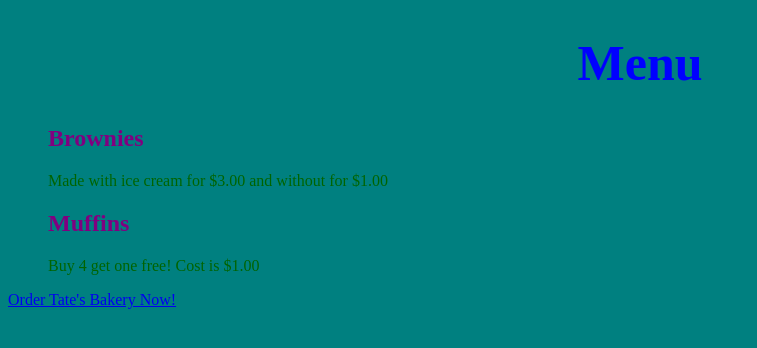
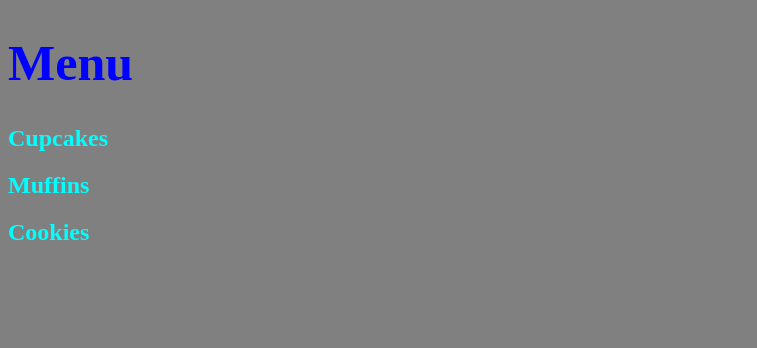
Before and after one commit to tatemitchell/tates-bakery, a website: page public/index.html in a window 1280 px wide. Shown: the whole page, without its empty margins (0-757 px from the left). Drawn offline with Linux system fonts and the light colour scheme.

Commit message:
changes items

```diff
--- a/public/index.html
+++ b/public/index.html
@@ -9,14 +9,14 @@
 <h1>Menu</h1>
 <ul>
     <li>
-        <h2>Brownies</h2>
-        <p>Made with ice cream for $3.00 and without for $1.00</p>
+        <h2>Cupcakes</h2>
     </li>
     <li>
         <h2>Muffins</h2>
-        <p>Buy 4 get one free! Cost is $1.00</p>
+    </li>
+    <li>
+        <h2>Cookies</h2>
     </li>
 </ul>
-<a href="order_now.html">Order Tate's Bakery Now!</a>
 </body>
 </html>
--- a/public/stylesheets/style.css
+++ b/public/stylesheets/style.css
@@ -1,20 +1,14 @@
 body {
-  background-color:teal;
+  background-color:gray;
 }
 h1 {
   color:blue;
   font-size:50px;
-  text-align: center;
 }
 h2 {
-  color:purple;
+  color:cyan;
 }
 ul {
   list-style: none;
+  padding-left: 0;
 }
-button {
-
-}
-li {
-  color:darkgreen;
-}
```
Also changed, not shown: public/order_now.html (deleted, +0 -16 lines).
